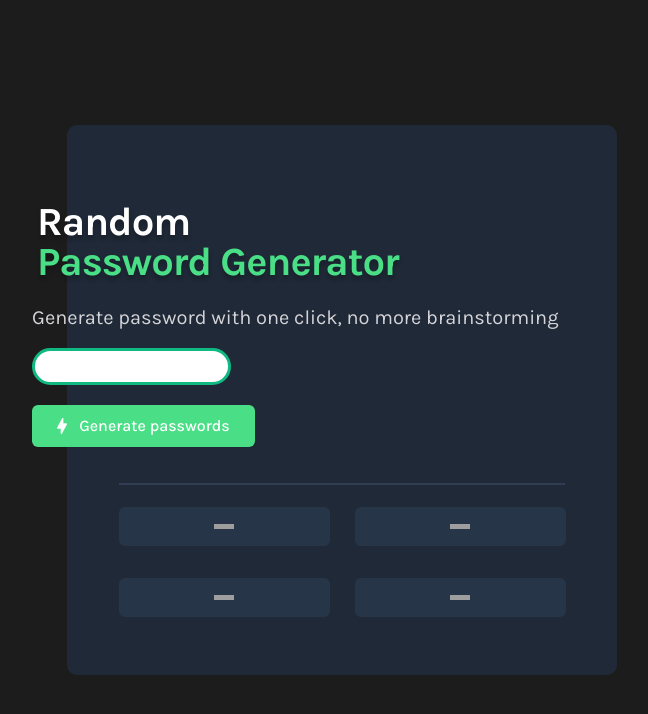
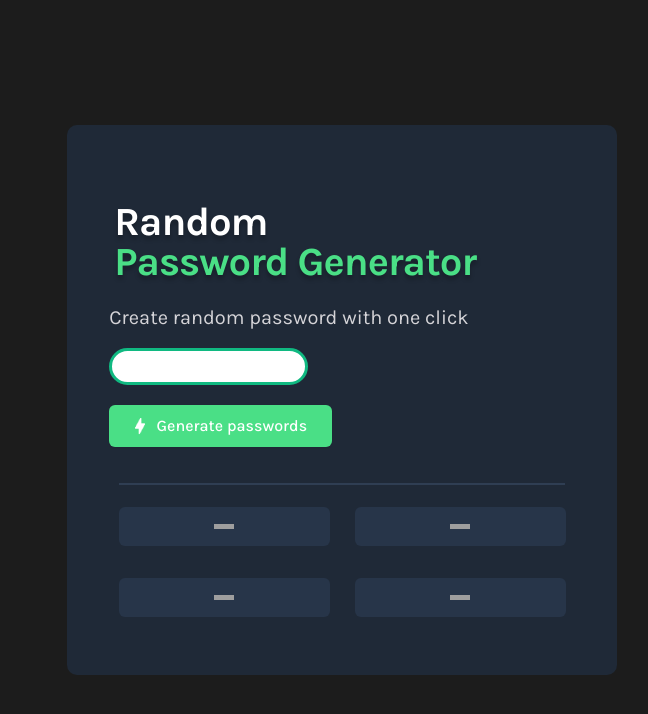
Before and after one commit to nitishparihar/passwordgenerator, a React (Create React App) app: page / in a window 1280 px wide. Shown: the top 714 px of the page, without its empty margins (298-946 px from the left). Built offline with nearby package versions, Linux system fonts and the light colour scheme; grey boxes are pictures that could not be loaded.

Commit message:
change in description

```diff
--- a/src/App.js
+++ b/src/App.js
@@ -70,7 +70,7 @@ export default function App() {
     <main>
       <div className="header">
         <h1 className="heading">Random<br /><span className="highlighted">Password Generator</span></h1>
-        <h2 className="subtitle">Generate password with one click, no more brainstorming</h2>
+        <h2 className="subtitle">Create random password with one click</h2>
         <input id="input-box" type="number" onChange={handleChange}/>
         <button className="generate-btn" onClick={generatePassword}><img src={Lightning} alt="Password Generator"/>Generate passwords</button>
       </div>
```
Also changed, not shown: src/index.css (line endings or trailing spaces).
